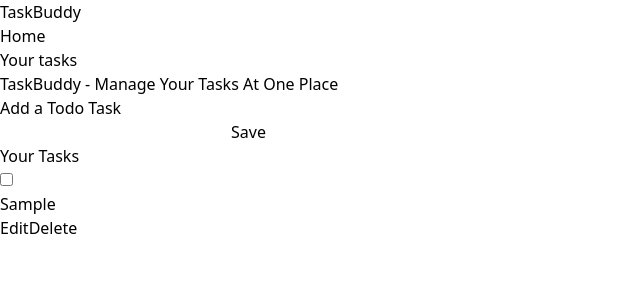
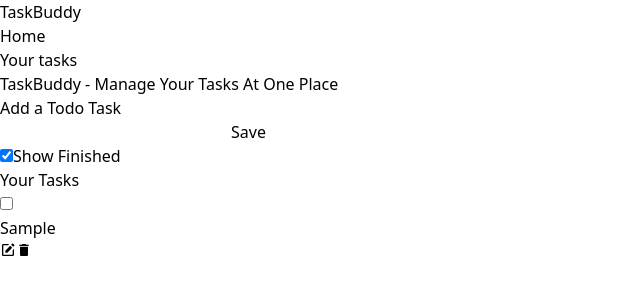
Before and after one commit to Gagan714/TaskBuddy, a React (Vite) app: page / in a window 1280 px wide. Both pictures are taken after typing "Sample" into the empty fields and a click on the button "Save". Shown: the top 300 px of the page, without its empty margins (0-640 px from the left). Built offline with nearby package versions, Linux system fonts and the light colour scheme.

Commit message:
done with the page

```diff
--- a/package.json
+++ b/package.json
@@ -12,6 +12,7 @@
   "dependencies": {
     "react": "^18.2.0",
     "react-dom": "^18.2.0",
+    "react-icons": "^5.1.0",
     "uuid": "^9.0.1"
   },
   "devDependencies": {
--- a/src/App.jsx
+++ b/src/App.jsx
@@ -1,82 +1,122 @@
-import { useEffect, useState } from "react"
-import Navbar from "./components/Navbar"
+import React, { useEffect, useState } from "react";
+import Navbar from "./components/Navbar";
 import { v4 as uuidv4 } from 'uuid';
+import { BiSolidEdit } from "react-icons/bi";
+import { MdDelete } from "react-icons/md";
+
 function App() {
-  const [task,setTask] = useState("")
-  const [tasks,setTasks]=useState([])
-  useEffect(()=>{
-    let str=localStorage.getItem("tasks")
-    if(str){
-      let todo=JSON.parse(localStorage.getItem("tasks"))
-      setTasks(todo)
+  const [task, setTask] = useState("");
+  const [tasks, setTasks] = useState([]);
+  const [showfinished, setshowfinished] = useState(true)
+  useEffect(() => {
+  let taskstring=localStorage.getItem("tasks")
+  if(taskstring){
+    let todos = JSON.parse(localStorage.getItem("tasks"))
+    setTasks(todos)
+  }
+  }, [])
+
+  const saveToLocal = (tasks) => {
+    localStorage.setItem("tasks", JSON.stringify(tasks))
+  };
+
+  const handleChange = (e) => {
+    const value = e.target.value;
+    setTask(value);
+  };
+
+  const handleSave = () => {
+    if (task.trim().length !== 0) {
+      const newTask = { id: uuidv4(), task: task, isCompleted: false };
+      setTasks([...tasks, newTask]);
+      saveToLocal([...tasks, newTask]);
+      setTask("");
     }
-  },[])
-  const saveToLocal=(params)=>{
-    localStorage.setItem("tasks",JSON.stringify(tasks))
-  }
-  const handlechange=(e)=>{
-    setTask(e.target.value)
-    saveToLocal()
-  }
-  const handlesave=()=>{
-    if(task.trim().length!==0){
-      setTasks([...tasks,{id:uuidv4(),task,isCompleted:false}])
-      setTask("")
-    }
-    saveToLocal(tasks)
-  }
+  };
+
   const handleCheckbox = (taskId) => {
-    const updatedTasks = tasks.map(item => {
+    const updatedTasks = tasks.map((item) => {
       if (item.id === taskId) {
         return { ...item, isCompleted: !item.isCompleted };
       }
       return item;
     });
     setTasks(updatedTasks);
-    saveToLocal(updatedTasks)
-  }
-  const handleDelete=(taskId)=>{
-    const updatedTasks = tasks.filter(item=>{
-      return item.id!==taskId
-    })
+    saveToLocal(updatedTasks);
+  };
+
+  const handleDelete = (taskId) => {
+    const updatedTasks = tasks.filter((item) => item.id !== taskId);
     setTasks(updatedTasks);
-    saveToLocal(updatedTasks)
-  }
-  const handleEdit=(TaskId)=>{
-    const todo=tasks.find(item=>item.id===TaskId)
-    setTask(todo.task);
-    const updatedTasks = tasks.filter(item=>{
-      return item.id!==TaskId
-    })
+    saveToLocal(updatedTasks);
+  };
+
+  const handleEdit = (taskId) => {
+    const taskToEdit = tasks.find((item) => item.id === taskId);
+    setTask(taskToEdit.task);
+    const updatedTasks = tasks.filter((item) => item.id !== taskId);
     setTasks(updatedTasks);
-    saveToLocal(updatedTasks)
+    saveToLocal(updatedTasks);
+  };
+  const handlefinished=()=>{
+    setshowfinished(!showfinished)
   }
   return (
     <div>
-      <Navbar/>
+      <Navbar />
       <div className="container flex justify-center items-center py-3">
-        <div className="box h-[85vh] w-1/2 bg-slate-200 rounded-xl">
-          <div className="font-bold px-28 py-1 text-2xl">TaskBuddy - Manage Your Tasks At One Place</div>
+      <div className="box h-[85vh] overflow-y-scroll w-1/2 bg-slate-200 rounded-xl" style={{ "-ms-overflow-style": "none", "scrollbar-width": "none" }}>
+          <div className="font-bold px-28 py-1 text-2xl">
+            TaskBuddy - Manage Your Tasks At One Place
+          </div>
           <div className="font-bold px-2 py-2 text-xl">Add a Todo Task</div>
-          <div className="flex justify-center items-center">
-          <input onChange={handlechange} className="w-4/5 outline-none" value={task} type="text" />
-            <button onClick={handlesave} className="border border-purple-600 px-3 rounded-2xl ml-2 text-white bg-purple-700">Save</button>
+          <div className="flex justify-center items-center py-2">
+            <input
+              onChange={handleChange}
+              value={task}
+              className="w-4/5 outline-none"
+              type="text"
+            />
+            <button
+              onClick={handleSave}
+              className="border border-purple-600 px-3 rounded-2xl ml-2 text-white bg-purple-700"
+            >
+              Save
+            </button>
           </div>
-          <div className=" w-full h-[2px] bg-white mt-10 "></div>
+          <input className=" ml-2" onChange={handlefinished} type="checkbox" checked={showfinished} />Show Finished
+          <div className=" w-full h-[2px] bg-white mt-2 "></div>
           <div className=" font-bold text-xl">Your Tasks</div>
-          {tasks.map(item=>{
-          return <div key={item.id} className="taskscontainer flex justify-between items-center my-2 mx-4">
-            <input onChange={() => handleCheckbox(item.id)} type="checkbox" value={item.isCompleted} />
-            <div className={item.isCompleted ? "line-through mx-2 w-4/5 font-medium" : "mx-2 w-4/5 font-medium"}>{item.task}</div>
-            <div className="flex">
-            <button onClick={()=> handleEdit(item.id)} className="border border-purple-600 px-3 rounded-2xl ml-1 text-white bg-purple-700">Edit</button>
-          <button onClick={()=> handleDelete(item.id)} className="border border-purple-600 px-2 rounded-2xl ml-1 text-white bg-purple-700">Delete</button>
+          {tasks.map((item) => (
+             (showfinished || !item.isCompleted) && <div key={item.id} className="taskscontainer flex justify-between items-center my-2 mx-4">
+              <input
+                onChange={() => handleCheckbox(item.id)}
+                type="checkbox"
+                checked={item.isCompleted}
+              />
+              <div className={item.isCompleted ? "line-through mx-2 w-4/5 font-medium" : "mx-2 w-4/5 font-medium"}>
+                {item.task}
+              </div>
+              <div className="flex">
+                <button
+                  onClick={() => handleEdit(item.id)}
+                  className="border border-purple-600 px-3 rounded-2xl ml-1 text-white bg-purple-700"
+                >
+                  <BiSolidEdit />
+                </button>
+                <button
+                  onClick={() => handleDelete(item.id)}
+                  className="border border-purple-600 px-2 rounded-2xl ml-1 text-white bg-purple-700"
+                >
+                 <MdDelete />
+                </button>
+              </div>
             </div>
-          </div>
-          })}
+          ))}
         </div>
       </div>
     </div>
-  )
+  );
 }
-export default App
+
+export default App;
```
Also changed, not shown: 1 other file (tests, documents, lock files or other folders).
